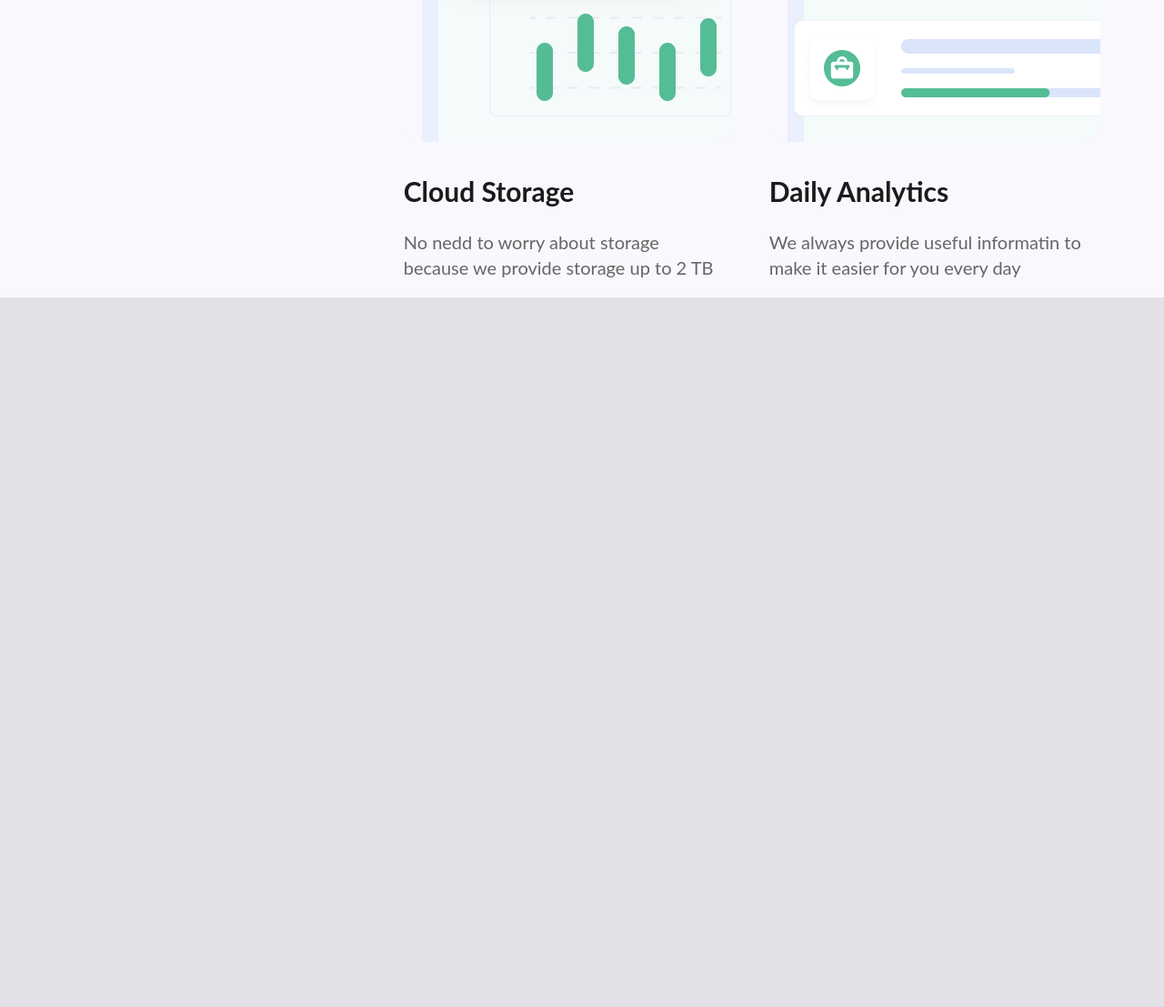
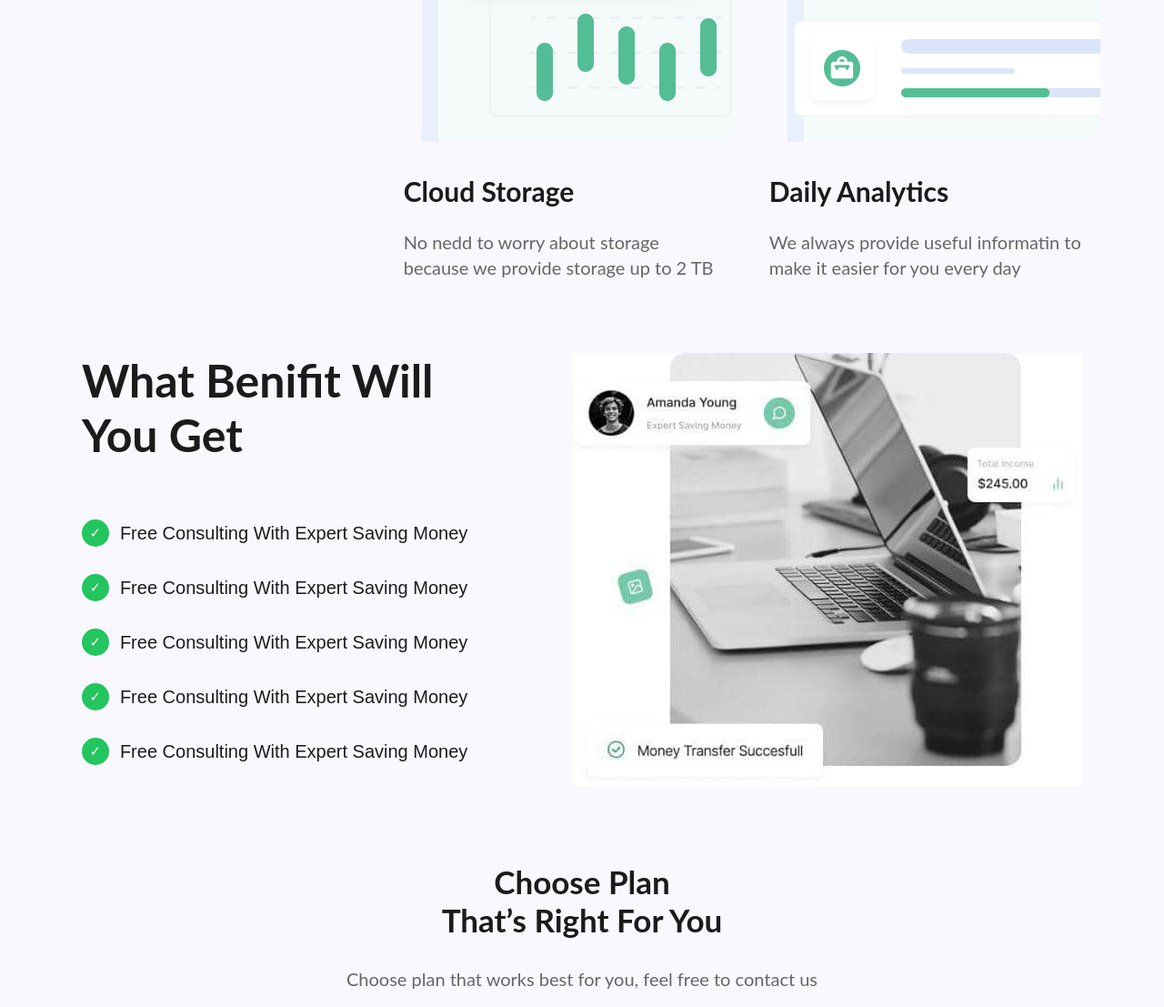
Before and after one commit to IYKEACE/saas-landing-page, a plain HTML site: page index.html in a window 1280 px wide. Shown: the part 2200-3307 px from the top of the page at 91% size. Before the commit the page ends 2527 px from the top, so only its background shows below. Drawn offline with Linux system fonts and the light colour scheme.

Commit message:
added benefit section and plan section

```diff
--- a/index.html
+++ b/index.html
@@ -226,6 +226,51 @@
         </section>
       </section>
       <!-- team end -->
+      <!-- benefit start -->
+      <section class="benefit-container">
+        <section class="benefit-content">
+          <section class="top-benefit">
+            <h2 class="ben">
+              What Benifit Will <br />
+              You Get
+            </h2>
+            <div class="check-all">
+              <div class="check-text">
+                <div class="circle-check">&#10003;</div>
+                <p>Free Consulting With Expert Saving Money</p>
+              </div>
+              <div class="check-text">
+                <div class="circle-check">&#10003;</div>
+                <p>Free Consulting With Expert Saving Money</p>
+              </div>
+              <div class="check-text">
+                <div class="circle-check">&#10003;</div>
+                <p>Free Consulting With Expert Saving Money</p>
+              </div>
+              <div class="check-text">
+                <div class="circle-check">&#10003;</div>
+                <p>Free Consulting With Expert Saving Money</p>
+              </div>
+              <div class="check-text">
+                <div class="circle-check">&#10003;</div>
+                <p>Free Consulting With Expert Saving Money</p>
+              </div>
+            </div>
+          </section>
+          <section class="bottom-benefit">
+            <img src="./image/laptop-img.jpg" alt="" />
+          </section>
+        </section>
+      </section>
+      <!-- benefit end -->
+      <!-- plan start -->
+      <section class="plan-container">
+         <h2 class="lan">Choose Plan <br>That’s Right For You</h2>
+          <p class="loose">Choose plan that works best for you, feel free to contact us</p>
+        <section class="plan-content">
+        </section>
+      </section>
+      <!-- plan end -->
     </section>
   </body>
 </html>
--- a/styles.css
+++ b/styles.css
@@ -243,6 +243,7 @@ body {
   margin-top: 2rem;
 }
 /* support end */
+
 /* features start */
 /* .features-container{
   margin-top: 3rem;
@@ -273,6 +274,9 @@ body {
 }
 /* features end */
 /* team start */
+.team-content {
+  margin-bottom: 5rem;
+}
 .card {
   display: flex;
   justify-content: space-evenly;
@@ -286,4 +290,51 @@ body {
   line-height: 1.4;
   color: #666666;
 }
-/* team start */
+/* team end */
+
+/* benefit start */
+.benefit-content {
+  display: flex;
+  justify-content: space-around;
+  margin-top: 5rem;
+  margin-bottom: 5rem;
+}
+.ben{
+  font-size: 50px;
+}
+.check-all{
+  margin-top: 3rem;
+}
+.check-text {
+  display: flex;
+  align-items: center;
+  gap: 12px;
+  font-family: Arial, sans-serif;
+  line-height: 3;
+  font-size: 20px;
+}
+
+.circle-check {
+  width: 30px;
+  height: 30px;
+  border-radius: 50%;
+  background: #22c55e;
+  color: white;
+  display: flex;
+  justify-content: center;
+  align-items: center;
+  font-size: 15px;
+  /* font-weight: bold; */
+}
+/* benefit end */
+.lan{
+  align-items: center;
+  text-align: center;
+  font-size: 35px;
+}
+.loose{
+  align-items: center;
+  color: #666666;
+  text-align: center;
+  margin-top: 2rem;
+}
```
